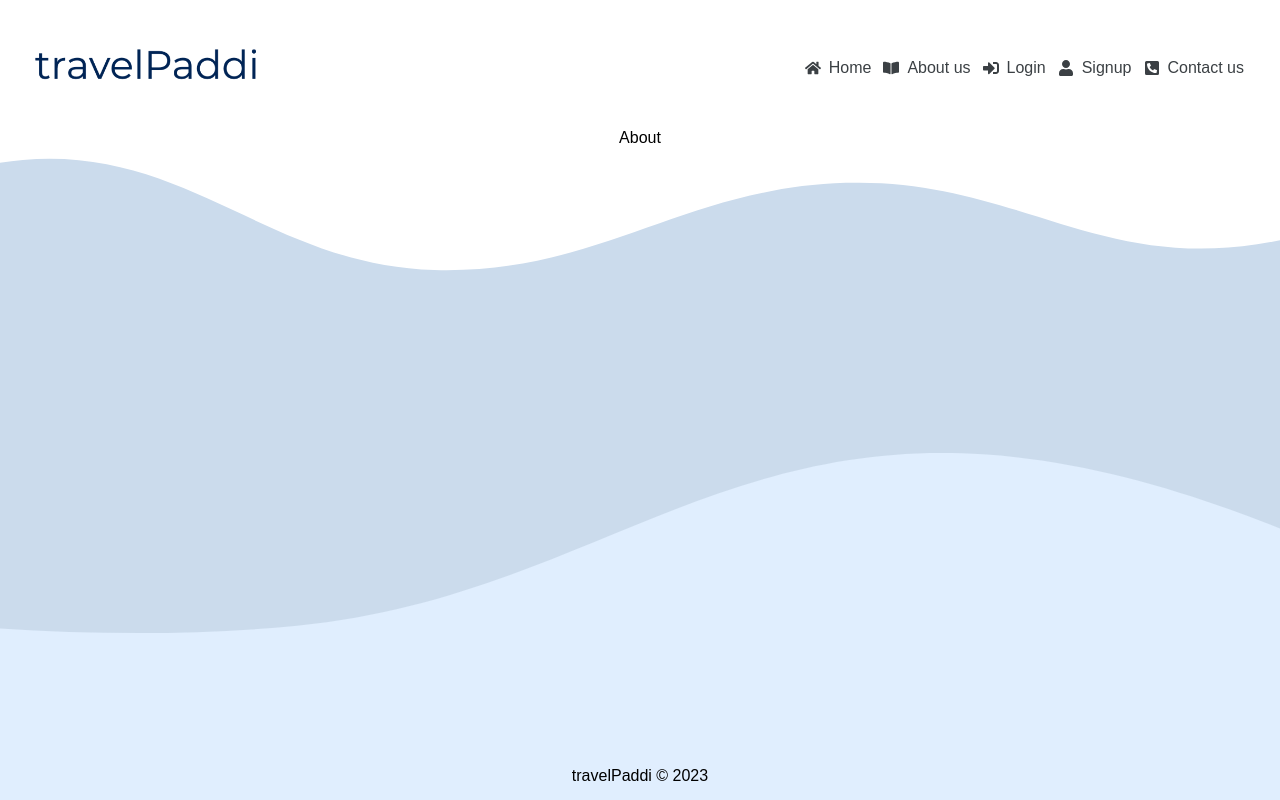
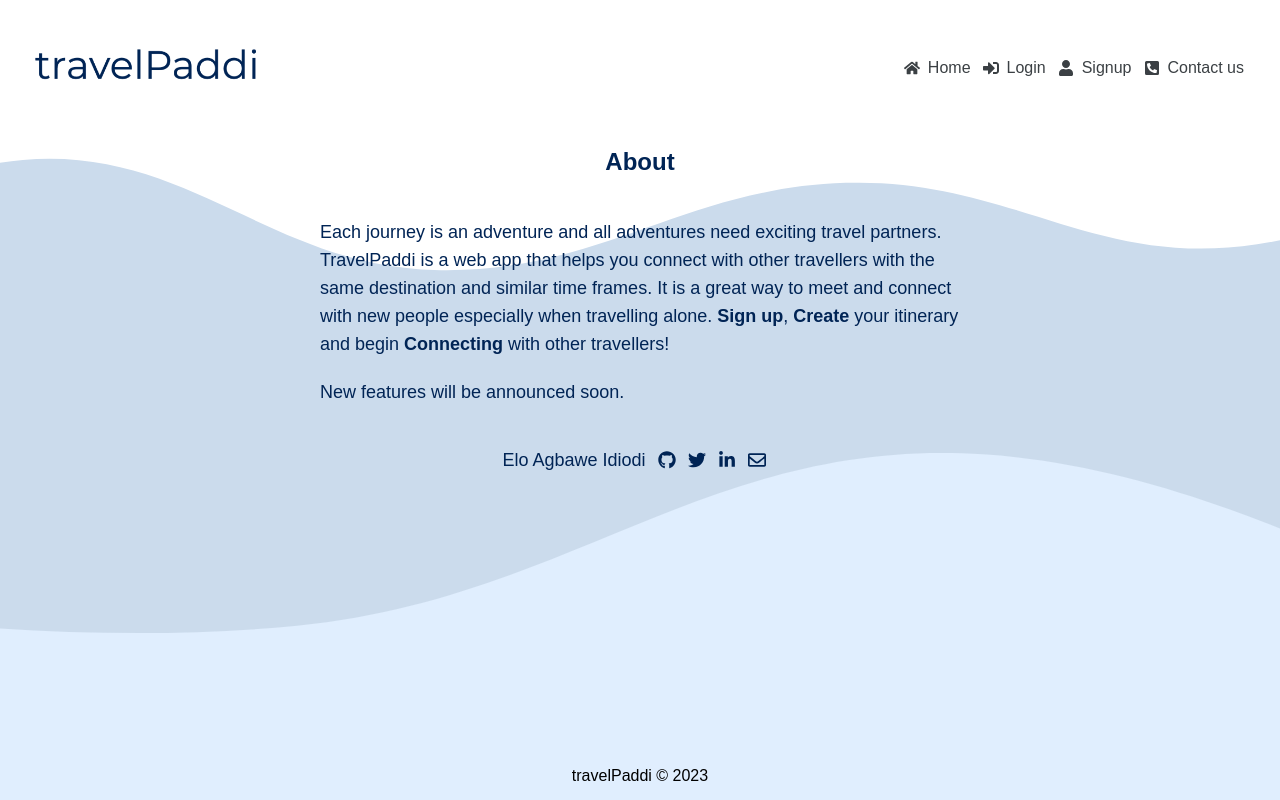
Before and after one commit to Eloagbawe/travelPaddi, a React (Create React App) app in the folder frontend/: page /about in a window 1280 px wide. Built offline with nearby package versions, Linux system fonts and the light colour scheme.

Commit message:
update header component, about, contact, dashboard, login and signup pages

```diff
--- a/frontend/src/components/Header.jsx
+++ b/frontend/src/components/Header.jsx
@@ -56,13 +56,13 @@ export const Header = () => {
         }}
       >
         <div className={`${currentPath === '/' ? 'hidden' : ''}`}><MenuItem onClick={handleClose}><Link to="/">Home</Link></MenuItem></div>
-        <MenuItem onClick={handleClose}><Link to="/about">About us</Link></MenuItem>
+        <div className={`${currentPath === '/about' ? 'hidden': ''}`}><MenuItem onClick={handleClose}><Link to="/about">About us</Link></MenuItem></div>
         {user ? (<div><div className={`${currentPath === '/dashboard' ? 'hidden' : ''}`}><MenuItem onClick={handleClose}><Link to="/dashboard">Dashboard</Link></MenuItem></div>
         <MenuItem onClick={handleClose}><button onClick={onLogout}>Logout</button></MenuItem></div>):
         (<div><MenuItem onClick={handleClose}><Link to="/login">Login</Link></MenuItem>
         <MenuItem onClick={handleClose}><Link to="/signup">Signup</Link></MenuItem></div>)}
 
-        <MenuItem onClick={handleClose}><Link to="/contact">Contact us</Link></MenuItem>
+        <div className={`${currentPath === '/contact' ? 'hidden': ''}`}><MenuItem onClick={handleClose}><Link to="/contact">Contact us</Link></MenuItem></div>
 
 
 
@@ -80,7 +80,7 @@ export const Header = () => {
         <Link to="/">Home</Link>
       </div>
 
-      <div className='flex mr-3 mt-2 md:mt-0'>
+      <div className={`${currentPath === '/about' ? 'hidden' : '' } flex mr-3 mt-2 md:mt-0`}>
         <FaBookOpen className='mr-2 mt-1'/>
         <Link to="/about">About us</Link>
       </div>
@@ -105,7 +105,7 @@ export const Header = () => {
       </div>
       </>)}
 
-      <div className='flex mr-3 mt-2 md:mt-0'>
+      <div className={`${currentPath === '/contact' ? 'hidden': ''} flex mr-3 mt-2 md:mt-0`}>
         <FaPhoneSquareAlt className='mr-2 mt-1'/>
         <Link to="/contact">Contact us</Link>
       </div>
--- a/frontend/src/pages/About.jsx
+++ b/frontend/src/pages/About.jsx
@@ -1,9 +1,29 @@
 import React from 'react'
+import {FaTwitter, FaLinkedinIn, FaRegEnvelope, FaGithub} from 'react-icons/fa'
 
 export const About = () => {
   return (
-    <div className='flex justify-center'>
-      <div><h2>About</h2></div>
+    <div className=' text-[#002455]'>
+      <div className='flex justify-center'>
+        <h2 className='text-2xl my-5 font-bold'>About</h2>
+      </div>
+
+      <div className='flex justify-center my-5 sm:text-lg'>
+        <p className=' w-3/4 md:w-2/4'>Each journey is an adventure and all adventures need exciting travel partners. TravelPaddi is a web app that helps you connect with other travellers with
+        the same destination and similar time frames. It is a great way to meet and connect with new people especially when travelling alone.
+        <span className='font-bold'> Sign up</span>, <span className='font-bold'>Create</span> your itinerary and begin <span className='font-bold'>Connecting</span> with other travellers!</p>
+      </div>
+
+      <div className='flex justify-center my-5 text-lg'>
+        <p className='w-3/4 md:w-2/4'>New features will be announced soon.</p>
+      </div>
+      <div className='sm:text-lg my-10 flex justify-center items-center flex-wrap'>
+          <p className='mr-3'>Elo Agbawe Idiodi</p>
+          <a className='mr-3' href="https://github.com/Eloagbawe" target="_blank" rel="noreferrer"><FaGithub/></a>
+          <a className='mr-3' href="https://twitter.com/Typical_elo" target="_blank" rel="noreferrer"><FaTwitter/></a>
+          <a className='mr-3' href="https://www.linkedin.com/in/elo-agbawe-idiodi-77a231156/" target="_blank" rel="noreferrer"><FaLinkedinIn/></a>
+          <a className='mr-3' href="mailto:eloagbawe@gmail.com" target="_blank" rel="noreferrer"><FaRegEnvelope/></a>
+      </div>
     </div>
   )
 }
--- a/frontend/src/pages/ContactUs.jsx
+++ b/frontend/src/pages/ContactUs.jsx
@@ -1,9 +1,20 @@
 import React from 'react'
+import {FaTwitter, FaLinkedinIn, FaRegEnvelope, FaGithub} from 'react-icons/fa'
 
 export const ContactUs = () => {
   return (
-    <div className='flex justify-center'>
-      <div><h2>Contact Us</h2></div>
+    <div className=' text-[#002455]'>
+      <div className='flex justify-center'>
+        <h2 className='text-2xl my-5 font-bold'>Contact Us</h2>
+
+        </div>
+        <div className='sm:text-lg flex flex-wrap justify-center items-center'>
+          <p className='mr-3'>Elo Agbawe Idiodi</p>
+          <a className='mr-3' href="https://github.com/Eloagbawe" target="_blank" rel="noreferrer"><FaGithub/></a>
+          <a className='mr-3' href="https://twitter.com/Typical_elo" target="_blank" rel="noreferrer"><FaTwitter/></a>
+          <a className='mr-3' href="https://www.linkedin.com/in/elo-agbawe-idiodi-77a231156/" target="_blank" rel="noreferrer"><FaLinkedinIn/></a>
+          <a className='mr-3' href="mailto:eloagbawe@gmail.com" target="_blank" rel="noreferrer"><FaRegEnvelope/></a>
+        </div>
     </div>
   )
 }
--- a/frontend/src/pages/Dashboard.jsx
+++ b/frontend/src/pages/Dashboard.jsx
@@ -201,9 +201,9 @@ export const Dashboard = () => {
                         focus:outline-none' onChange={onChange} value={nationality}/>
                         </div>
 
-                        <div className='my-8 flex justify-between'>
-                        <button type="submit" className='border w-4/12 rounded border-[#002455] px-3 py-2'>Save</button>
-                        <button type="reset" onClick={onCancel}className='border rounded w-4/12 border-[#002455] px-3 py-2'>Cancel</button>
+                        <div className='my-8 flex sm:justify-between'>
+                        <button type="submit" className='border mr-5 sm:w-4/12 rounded border-[#002455]  px-2 py-1 sm:px-3 sm:py-2'>Save</button>
+                        <button type="reset" onClick={onCancel}className='border rounded sm:w-4/12 border-[#002455] px-2 py-1 sm:px-3 sm:py-2'>Cancel</button>
                         </div>
 
                     </form>
@@ -355,9 +355,9 @@ export const Dashboard = () => {
                         focus:outline-none' onChange={onChange} value={end_date} required/>
                         </div>
 
-                        <div className='my-8 flex justify-between'>
-                        <button type="submit" className='border w-4/12 rounded border-[#002455] px-3 py-2'>Save</button>
-                        <button type="reset" onClick={onCancel} className='border rounded w-4/12 border-[#002455] px-3 py-2'>Cancel</button>
+                        <div className='my-8 flex sm:justify-between'>
+                        <button type="submit" className='border mr-5 sm:w-4/12 rounded border-[#002455] px-2 py-1 sm:px-3 sm:py-2'>Save</button>
+                        <button type="reset" onClick={onCancel} className='border rounded sm:w-4/12 border-[#002455] px-2 py-1 sm:px-3 sm:py-2'>Cancel</button>
                         </div>
 
                     </form>
@@ -459,9 +459,9 @@ export const Dashboard = () => {
                         focus:outline-none' onChange={onChange} value={end_date} required/>
                         </div>
 
-                        <div className='my-8 flex justify-between'>
-                        <button type="submit" className='border w-4/12 rounded border-[#002455] px-3 py-2'>Save</button>
-                        <button type="reset" onClick={onCancel} className='border rounded w-4/12 border-[#002455] px-3 py-2'>Cancel</button>
+                        <div className='my-8 flex sm:justify-between'>
+                        <button type="submit" className='border mr-5 sm:w-4/12 rounded border-[#002455] px-2 py-1 sm:px-3 sm:py-2'>Save</button>
+                        <button type="reset" onClick={onCancel} className='border rounded sm:w-4/12 border-[#002455] px-2 py-1 sm:px-3 sm:py-2'>Cancel</button>
                         </div>
 
                     </form>
--- a/frontend/src/pages/Login.jsx
+++ b/frontend/src/pages/Login.jsx
@@ -59,8 +59,8 @@ export const Login = () => {
 
   return (
     <div className="text-[#002455] lg:mt-2">
-        <div className="flex justify-center text-center">
-        <FaSignInAlt className="mt-2 sm:mt-3 mr-2 text-lg"/>
+        <div className="flex justify-center items-center text-center">
+        <FaSignInAlt className=" mr-2 text-lg"/>
         <h3 className="text-2xl sm:text-4xl">Login</h3>
         </div>
 
--- a/frontend/src/pages/Signup.jsx
+++ b/frontend/src/pages/Signup.jsx
@@ -66,8 +66,8 @@ export const Signup = () => {
   }
   return (
     <div className="text-[#002455] lg:mt-2 mb-10">
-        <div className="flex justify-center text-center">
-        <FaUser className="mt-2 sm:mt-3 mr-2 sm:text-lg"/>
+        <div className="flex justify-center items-center text-center">
+        <FaUser className="mr-2 sm:text-lg"/>
         <h3 className="text-2xl sm:text-4xl">Create an Account</h3>
         </div>
 
```
